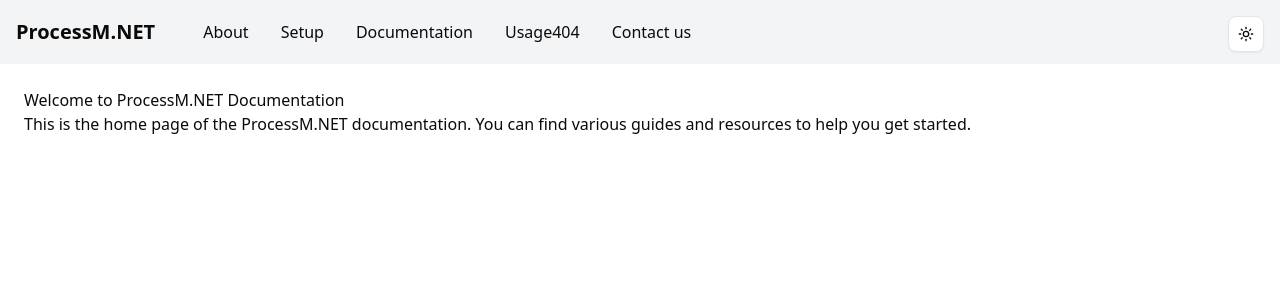
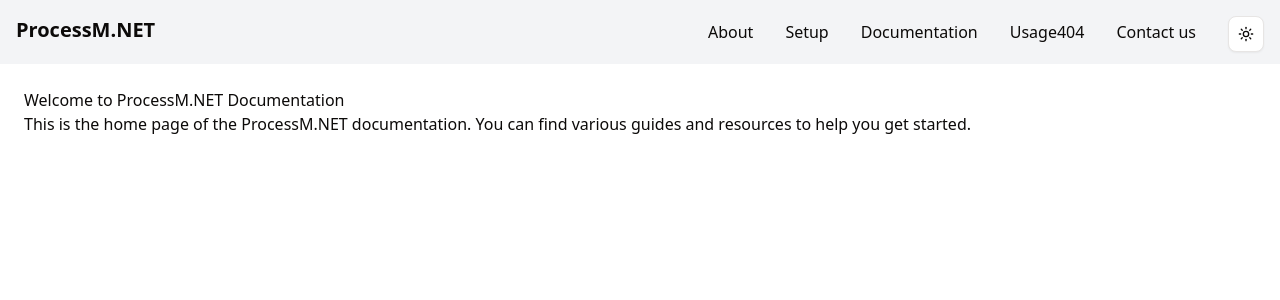
Before and after one commit to ZirkonCZ/ProcessM.NET-Docs, a React (Vite) app: page / in a window 1280 px wide. Shown: the top 300 px of the page. Built offline with nearby package versions, Linux system fonts and the light colour scheme.

Commit message:
move home link to left side of navbar for every view

```diff
--- a/src/components/NavBar.tsx
+++ b/src/components/NavBar.tsx
@@ -5,13 +5,20 @@ import { NavbarCombobox } from '@/components/NavbarCombobox';
 
 export default function Navbar() {
     return (
-        <aside className="h-16 bg-gray-100 dark:bg-gray-800 p-4 flex flex-row justify-end md:justify-between gap-4">
+        <aside className="h-16 bg-gray-100 dark:bg-gray-800 p-4 flex justify-between gap-4">
+            <Link
+                to="/"
+                className="text-xl font-extrabold mr-4"
+            >
+                ProcessM.NET
+            </Link>
+            <div className="flex gap-8">
                 <div className="hidden md:flex items-center gap-8">
                     {navbarItems.map(item => (
                         <Link
                             key={item.value}
                             to={item.value}
-                    className={item.value === "/" ? "text-xl font-extrabold mr-4" : "block hover:underline"}
+                            className="block hover:underline"
                         >
                             {item.label}
                         </Link>
@@ -21,6 +28,7 @@ export default function Navbar() {
                 <div className="md:hidden">
                     <NavbarCombobox/>
                 </div>
+            </div>
         </aside>
     );
 }
--- a/src/components/Providers/navbar-provider.tsx
+++ b/src/components/Providers/navbar-provider.tsx
@@ -1,5 +1,4 @@
 export const navbarItems = [
-  { value: "/", label: "ProcessM.NET" },
   { value: "/about", label: "About" },
   { value: "/setup", label: "Setup" },
   { value: "/docs", label: "Documentation" },
```
Lines whose indentation alone changed are shown as unchanged.
